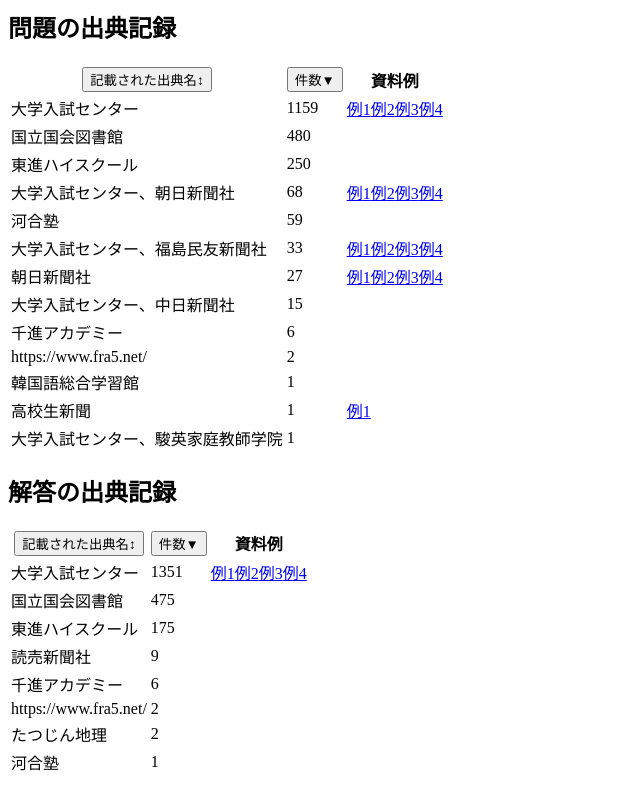
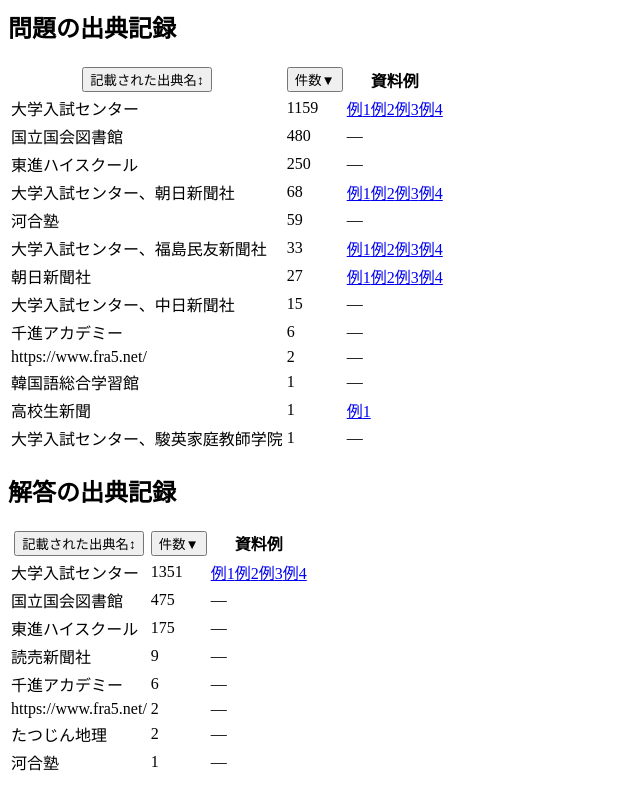
Before and after one commit to Logsteela/Kyotsu, a React (Vite) app: page /sources in a window 1280 px wide. Shown: the part 3180-3980 px from the top of the page, without its empty margins (0-640 px from the left). Built offline with nearby package versions, Linux system fonts and the light colour scheme; no server answers; the HTML template or start-up script is replaced by a standard one.

Commit message:
Keep source counts comprehensive but draw linked examples only from published Common Test detail pages

```diff
--- a/src/app/pages/SourcesPage.tsx
+++ b/src/app/pages/SourcesPage.tsx
@@ -31,7 +31,9 @@ function SourceTable({ items }: { items: SourceItem[] }) {
           <tr key={item.label} className="border-b">
             <td className="p-3 font-medium">{item.label}</td>
             <td className="p-3 tabular-nums">{item.count}</td>
-            <td className="p-3"><div className="flex flex-wrap gap-3">{item.example.filter(isPublishedTestPdf).map((pdf, i) => <Link key={pdf} to={`/test/${encodeURIComponent(pdf)}`} className="text-[var(--color-brand-green)] underline">例{i + 1}</Link>)}</div></td>
+            <td className="p-3"><div className="flex flex-wrap gap-3">{item.example.length
+  ? item.example.filter(isPublishedTestPdf).map((pdf, i) => <Link key={pdf} to={`/test/${encodeURIComponent(pdf)}`} className="text-[var(--color-brand-green)] underline">例{i + 1}</Link>)
+  : '—'}</div></td>
           </tr>
         ))}</tbody>
       </table>
@@ -52,7 +54,7 @@ export function SourcesPage() {
         const map = groups.get(item.kind) ?? new Map();
         const entry = map.get(item.source) ?? { count: 0, example: [] };
         entry.count++;
-        if (entry.example.length < 4) entry.example.push(record.questionPdf);
+        if (isPublishedTestPdf(record.questionPdf) && entry.example.length < 4) entry.example.push(record.questionPdf);
         map.set(item.source, entry);
         groups.set(item.kind, map);
       }
```
